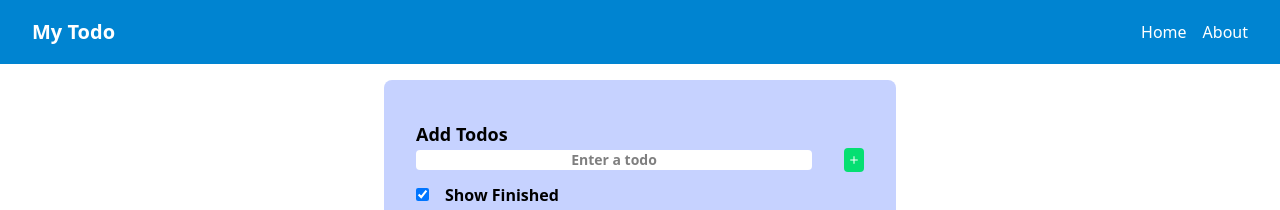
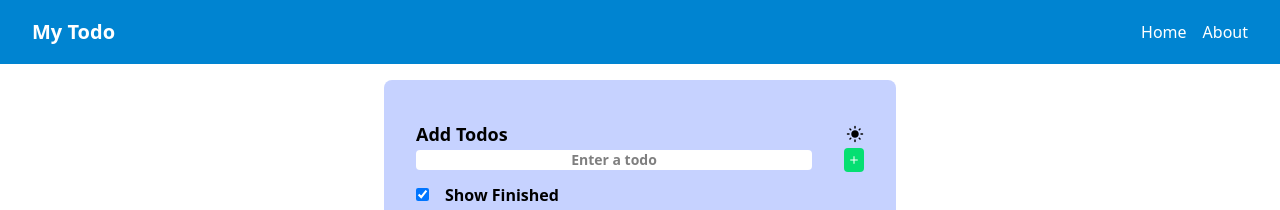
Before and after one commit to Dakshgupta177/Todo-App, a React (Vite) app: page / in a window 1280 px wide. Shown: the top 210 px of the page. Built offline with nearby package versions, Linux system fonts and the light colour scheme.

Commit message:
new files added

```diff
--- a/src/App.jsx
+++ b/src/App.jsx
@@ -3,15 +3,23 @@ import { FaRegEdit } from "react-icons/fa";
 import { AiFillDelete } from "react-icons/ai";
 import { IoMdAdd } from "react-icons/io";
 import { v4 as uuidv4 } from "uuid";
+import { MdDarkMode } from "react-icons/md";
+import { MdLightMode } from "react-icons/md";
 import Navbar from "./navbar";
 
 function App() {
   const [Todos, setTodos] = useState([]);
   const [Todo, setTodo] = useState("");
   const [Finish, setFinish] = useState(true);
+  const [color, setcolor] = useState('')
+  const [dark, setdark] = useState(false);
   let setTodostoLS = () => {
     localStorage.setItem("Todos", JSON.stringify(Todos));
   };
+  let handledark=() => {
+    setdark(!dark)
+
+  }
   let handleAdd = () => {
     setTodos([...Todos, { Todo, iscomp: false, id: uuidv4() }]);
     setTodo("");
@@ -61,10 +69,19 @@ function App() {
     }
   }, [Todos]);
   return (
-    <>
-      <Navbar />
-      <div className="bg-indigo-200 font-bold text-lg p-4 py-10 m-4 h-[80vh] rounded-lg w-[40vw] mx-auto max-md:w-full max-lg:w-[80vw]">
-        <h1 className="mx-4">Add Todos</h1>
+    <div className="h-screen"
+    style={{
+      backgroundColor: dark ? '#333' : '#fff',
+    }}>
+      <Navbar/>
+
+      <div className="bg-indigo-200 font-bold text-lg p-4 py-10 m-4 h-[80vh] rounded-lg w-[40vw] mx-auto max-md:w-full max-lg:w-[80vw]"
+      style={{
+        backgroundColor: dark ? 'rgb(117, 62, 181)' : '',
+      }}>
+        <h1 className="mx-4 flex justify-between items-center">Add Todos <span onClick={handledark}>{dark? <MdDarkMode />:<MdLightMode />}</span></h1>
+
+
         <div className="flex w-full justify-between items-center max-sm:flex-col">
           <input
             type="text"
@@ -94,6 +111,7 @@ function App() {
         </div>
         <div className="">
           <h1 className="mt-4 mx-4">Your Todos</h1>
+
           {Todos.map((e) => {
             return (
               (Finish || !e.iscomp) && (
@@ -144,7 +162,7 @@ function App() {
           })}
         </div>
       </div>
-    </>
+    </div>
   );
 }
 
--- a/src/navbar.jsx
+++ b/src/navbar.jsx
@@ -2,7 +2,10 @@ import React from "react";
 
 const Navbar = () => {
   return (
-    <div className="bg-sky-600 text-white flex justify-between items-center h-10 p-8">
+    <div
+      className="bg-sky-600 text-white flex justify-between items-center h-10 p-8
+    "
+    >
       <h1 className="text-xl font-bold ">My Todo</h1>
       <ul className="flex gap-4 ">
         <li className="hover:font-bold transition-all">Home</li>
```
